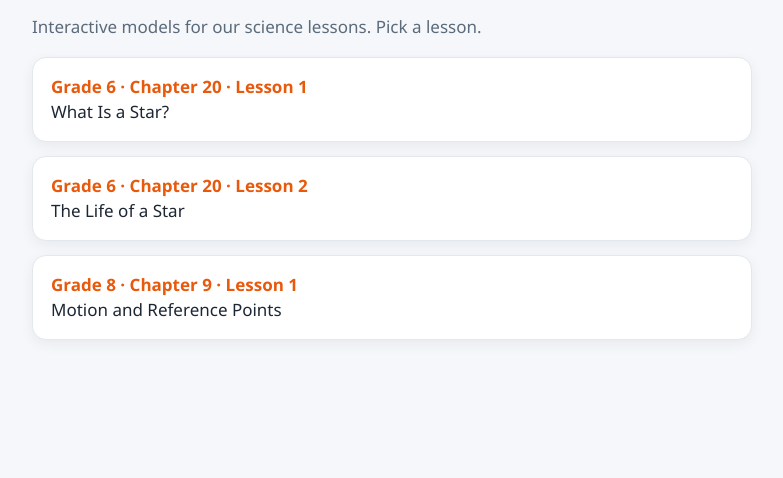
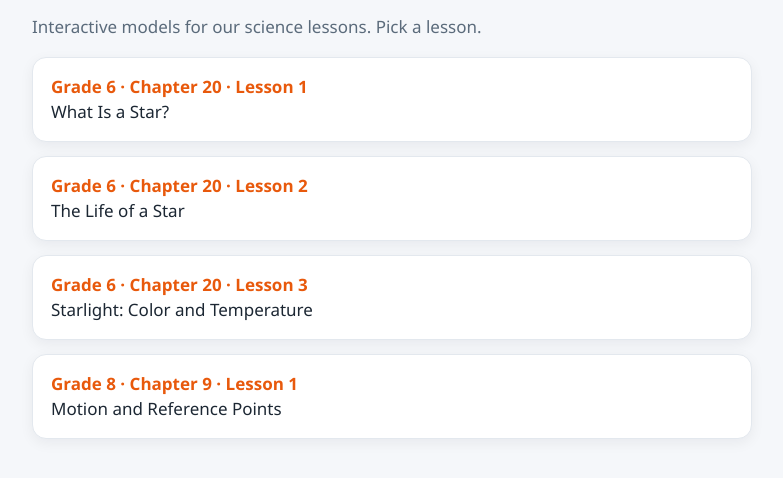
Before and after one commit to Petroglyph1138/pva-science, a plain HTML site: page index.html in a window 1280 px wide. Shown: the part 88-566 px from the top of the page, without its empty margins (248-1031 px from the left). Drawn offline with Linux system fonts and the light colour scheme.

Commit message:
Home page: add Ch. 20 L3 card (Starlight: Color and Temperature)
Added a new lesson for Grade 6, Chapter 20 on Starlight.

```diff
--- a/index.html
+++ b/index.html
@@ -1 +1 @@
-<!doctype html><html lang="en"><head><meta charset="utf-8"><meta name="viewport" content="width=device-width, initial-scale=1"><title>Science Explorers</title><style>body{margin:0;background:#F5F7FA;color:#1C2733;font:17px/1.5 "Segoe UI",Inter,Roboto,Arial,sans-serif}main{max-width:720px;margin:0 auto;padding:40px 16px}h1{font-size:30px;margin:0 0 6px}p{color:#5B6B7B}a.card{display:block;background:#fff;border:1px solid #E3E8EE;border-radius:14px;padding:16px 18px;margin-top:14px;color:#1C2733;text-decoration:none;box-shadow:0 4px 14px rgba(16,24,40,.06)}a.card:hover{border-color:#E8590C}a.card b{color:#E8590C}</style></head><body><main><h1>Science Explorers</h1><p>Interactive models for our science lessons. Pick a lesson.</p><a class="card" href="ch20-l1/"><b>Grade 6 · Chapter 20 · Lesson 1</b><br>What Is a Star?</a><a class="card" href="ch20-l2/"><b>Grade 6 · Chapter 20 · Lesson 2</b><br>The Life of a Star</a><a class="card" href="ch9-l1/"><b>Grade 8 · Chapter 9 · Lesson 1</b><br>Motion and Reference Points</a></main></body></html>
+<!doctype html><html lang="en"><head><meta charset="utf-8"><meta name="viewport" content="width=device-width, initial-scale=1"><title>Science Explorers</title><style>body{margin:0;background:#F5F7FA;color:#1C2733;font:17px/1.5 "Segoe UI",Inter,Roboto,Arial,sans-serif}main{max-width:720px;margin:0 auto;padding:40px 16px}h1{font-size:30px;margin:0 0 6px}p{color:#5B6B7B}a.card{display:block;background:#fff;border:1px solid #E3E8EE;border-radius:14px;padding:16px 18px;margin-top:14px;color:#1C2733;text-decoration:none;box-shadow:0 4px 14px rgba(16,24,40,.06)}a.card:hover{border-color:#E8590C}a.card b{color:#E8590C}</style></head><body><main><h1>Science Explorers</h1><p>Interactive models for our science lessons. Pick a lesson.</p><a class="card" href="ch20-l1/"><b>Grade 6 · Chapter 20 · Lesson 1</b><br>What Is a Star?</a><a class="card" href="ch20-l2/"><b>Grade 6 · Chapter 20 · Lesson 2</b><br>The Life of a Star</a><a class="card" href="ch20-l3/"><b>Grade 6 · Chapter 20 · Lesson 3</b><br>Starlight: Color and Temperature</a><a class="card" href="ch9-l1/"><b>Grade 8 · Chapter 9 · Lesson 1</b><br>Motion and Reference Points</a></main></body></html>
```
